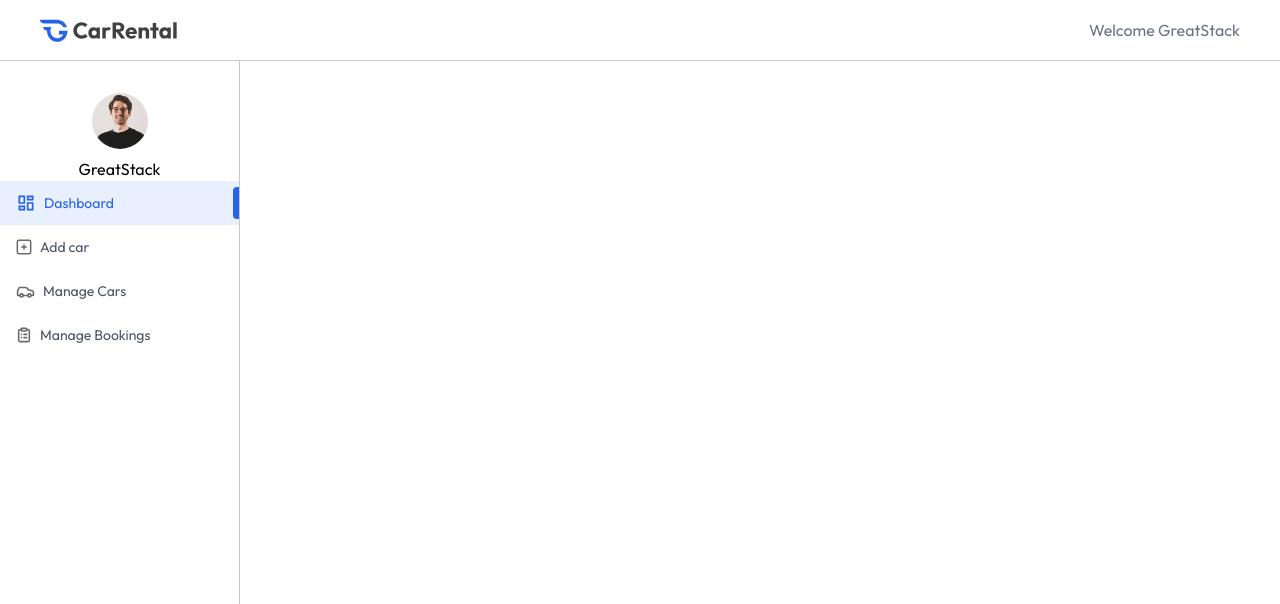
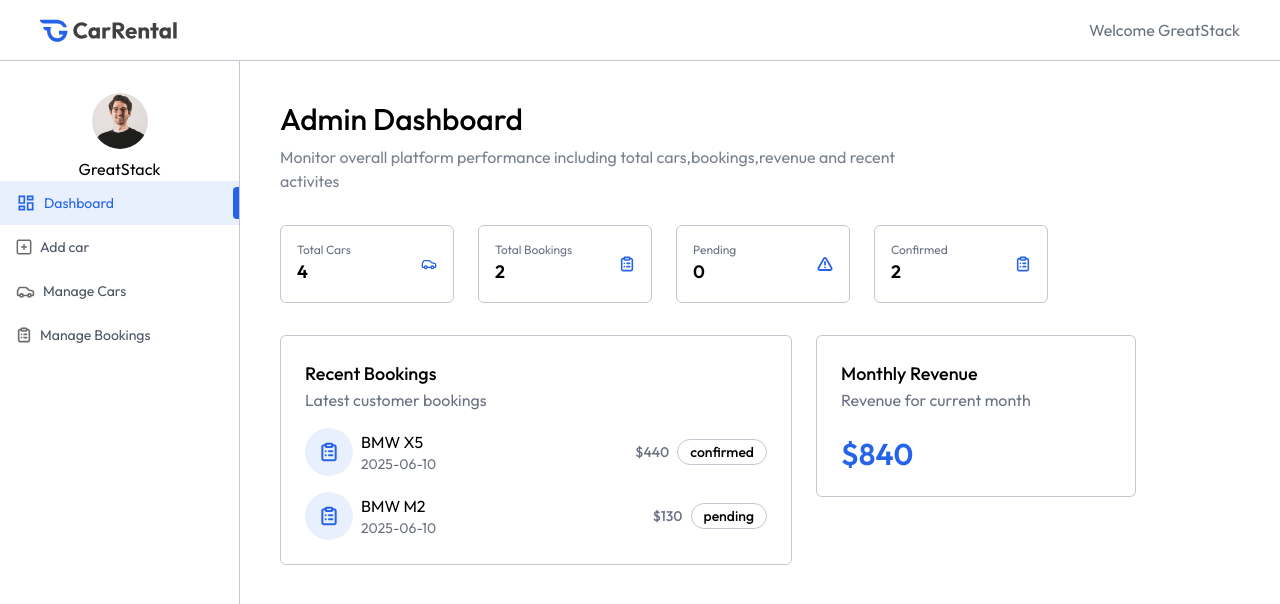
Before and after one commit to SatwiK00/car-rental-webApp, a React (Vite) app: page /owner in a window 1280 px wide. Shown: the top 604 px of the page. Built offline with nearby package versions, Linux system fonts and the light colour scheme.

Commit message:
Added Dashboard Page

```diff
--- a/src/pages/owner/AddCar.jsx
+++ b/src/pages/owner/AddCar.jsx
@@ -1,9 +1,77 @@
-import React from 'react'
+import React, { useState } from 'react'
+import Title from '../../components/owner/Title'
+import { assets } from '../../assets/assets'
 
 const AddCar = () => {
+
+  const currency = import.meta.env.VITE_CURRENCY
+  const [image,setImage] = useState(null)
+  const [car,setCar] = useState({
+    brand:'',
+    model:'',
+    year:'',
+    pricePerDay:0,
+    category:'',
+    transmission:'',
+    fuel_type:'',
+    seating_capacity:0,
+    location:'',
+    description:''
+  })
+
+  const onSubmitHandler =async(e)=>{
+    e.preventDefault()
+  }
   return (
-    <div>
+    <div className='px-4 py-10  md:px-10 flex-1'>
+      <Title  title="Add New Car" subtitle="Fill in details to list a new car for booking,including pricing,availability,and car specifications."/>
 
+      <form onSubmit={onSubmitHandler} className='flex flex-col gap-5 text-gray-500 text-sm mt-6 max-w-xl'>
+        {/*Car Image*/}
+        <div className='flex items-center gap-2 w-full'>
+          <label htmlFor="car-image">
+            <img src={image ? URL.createObjectURL(image): assets.upload_icon} alt=""  className='h-14 rounded cursor-pointer'/>
+            <input type="file"  id="car-image" accept='image/*' hidden onChange={e=>setImage(e.target.files[0])}/>
+          </label>
+          <p className='text-sm text-gray-500'>Upload a picture of your car</p>
+        </div>
+
+        {/*Car Brand and Model */}
+        <div className='grid grid-cols-1 md:grid-cols-2 gap-6'>
+          <div className='flex flex-col w-full'>
+            <label>Brand</label>
+            <input type="text" placeholder='eg. BMW,Mercedes,Audi...'  required className='px-3 py-2 mt-1 border border-borderColor rounded-md outline-none' value={car.brand} onChange={e=>setCar({...car,brand:e.target.value})}/>
+          </div>
+
+          <div className='flex flex-col w-full'>
+            <label>Model</label>
+            <input type="text" placeholder='eg. X5,E-Class,R8...'  required className='px-3 py-2 mt-1 border border-borderColor rounded-md outline-none' value={car.model} onChange={e=>setCar({...car,model:e.target.value})}/>
+          </div>
+        </div>
+        {/*Car,Year,Price,Category */}
+        <div className='grid grid-cols-1 sm:grid-cols-2 md:grid-cols-3 gap-6'>
+          <div className='flex flex-col w-full'>
+            <label>Year</label>
+            <input type="number" placeholder='2025'  required className='px-3 py-2 mt-1 border border-borderColor rounded-md outline-none' value={car.year} onChange={e=>setCar({...car,year:e.target.value})}/>
+          </div>
+
+          <div className='flex flex-col w-full'>
+            <label>Daily Price ({currency})</label>
+            <input type="number" placeholder='100'  required className='px-3 py-2 mt-1 border border-borderColor rounded-md outline-none' value={car.pricePerDay} onChange={e=>setCar({...car,pricePerDay:e.target.value})}/>
+          </div>
+
+          <div className='flex flex-col w-full'>
+            <label>Category </label>
+            <select onChange={e=>setCar({...car,category:e.target.value})} value={car.category} className='px-3 py-2 mt-1 border border-borderColor rounded-md outline-none '>
+              <option value="">Select a category</option>
+              <option value="SUV">SUV</option>
+              <option value="Sedan">Sedan</option>
+              <option value="Coupe">Coupe</option>
+              <option value="Hatchback">Hatchback</option>
+            </select>
+          </div>
+        </div>
+      </form>
     </div>
   )
 }
--- a/src/pages/owner/Dashboard.jsx
+++ b/src/pages/owner/Dashboard.jsx
@@ -1,9 +1,78 @@
-import React from 'react'
+import React, { useEffect, useState } from 'react'
+import { assets, dummyDashboardData } from '../../assets/assets'
+import Title from '../../components/owner/Title'
 
 const Dashboard = () => {
+
+  const currency = import.meta.env.VITE_CURRENCY
+
+  const [data,setData] = useState({
+    totalCars:0,
+    totalBookings:0,
+    pendingBookings:0,
+    completedBookings:0,
+    recentBookings:[],
+    monthlyRevenue:0
+  })
+  const dashboardCards = [
+    {title:"Total Cars", value:data.totalCars,icon:assets.carIconColored},
+    {title:"Total Bookings", value:data.totalBookings,icon:assets.listIconColored},
+    {title:"Pending", value:data.pendingBookings,icon:assets.cautionIconColored},
+    {title:"Confirmed", value:data.completedBookings,icon:assets.listIconColored}
+  ]
+  useEffect(()=>{
+    setData(dummyDashboardData)
+  },[])
+
   return (
-    <div>
+    <div className='px-4 pt-10 md:px-10 flex-1'>
+      <Title title="Admin Dashboard" subtitle="Monitor overall platform performance including total cars,bookings,revenue and recent activites"/>
 
+      <div className='grid sm:grid-cols-2 md:grid-cols-3 lg:grid-cols-4 gap-6 my-8 max-w-3xl'>
+          {dashboardCards.map((card,index)=>(
+            <div key={index} className='flex gap-2 items-center justify-between p-4 rounded-md border border-borderColor'>
+              <div>
+                  <h1 className='text-xs text-gray-500'>{card.title}</h1>
+                  <p className='text-lg font-semibold'>{card.value}</p>
+              </div>
+              <div>
+                <img src={card.icon} alt="" className='h-4 w-4'/>
+              </div>
+            </div>
+          ))}
+      </div>
+
+      <div className='flex flex-wrap items-start gap-6 mb-8 w-full'>
+        {/*recent bookings */}
+        <div className='p-4 md:p-6 border border-borderColor rounded-md max-w-lg w-full'>
+          <h1 className='text-lg font-medium'>Recent Bookings</h1>
+          <p className='text-gray-500'>Latest customer bookings</p>
+          {data.recentBookings.map((booking,index)=>(
+            <div key={index} className='mt-4 flex items-center justify-between'>
+              <div className='flex items-center gap-2'>
+                <div className='hidden md:flex items-center justify-center w-12 h-12 rounded-full bg-primary/10'>
+                  <img src={assets.listIconColored} alt=""  className='h-5 w-5'/>
+                </div>
+                <div>
+                  <p>{booking.car.brand} {booking.car.model}</p>
+                  <p className='text-sm text-gray-500'>{booking.createdAt.split('T')[0]}</p>
+                </div>
+              </div>
+              <div className='flex items-center gap-2 font-medium'>
+                <p className='text-sm text-gray-500'>{currency}{booking.price}</p>
+                <p className='px-3 py-0.5 border border-borderColor rounded-full text-sm'>{booking.status}</p>
+              </div>
+            </div>
+          ))}
+
+        </div>
+        {/*monthly revenue */}
+        <div className='p-4  md:p-6 mb-6 border border-borderColor rounded-md w-full md:max-w-xs'>
+          <h1 className='text-lg font-medium'>Monthly Revenue</h1>
+          <p  className='text-gray-500'>Revenue for current month</p>
+          <p className='text-3xl mt-6 font-semibold text-primary'>{currency}{data.monthlyRevenue}</p>
+        </div>
+      </div>
     </div>
   )
 }
```
